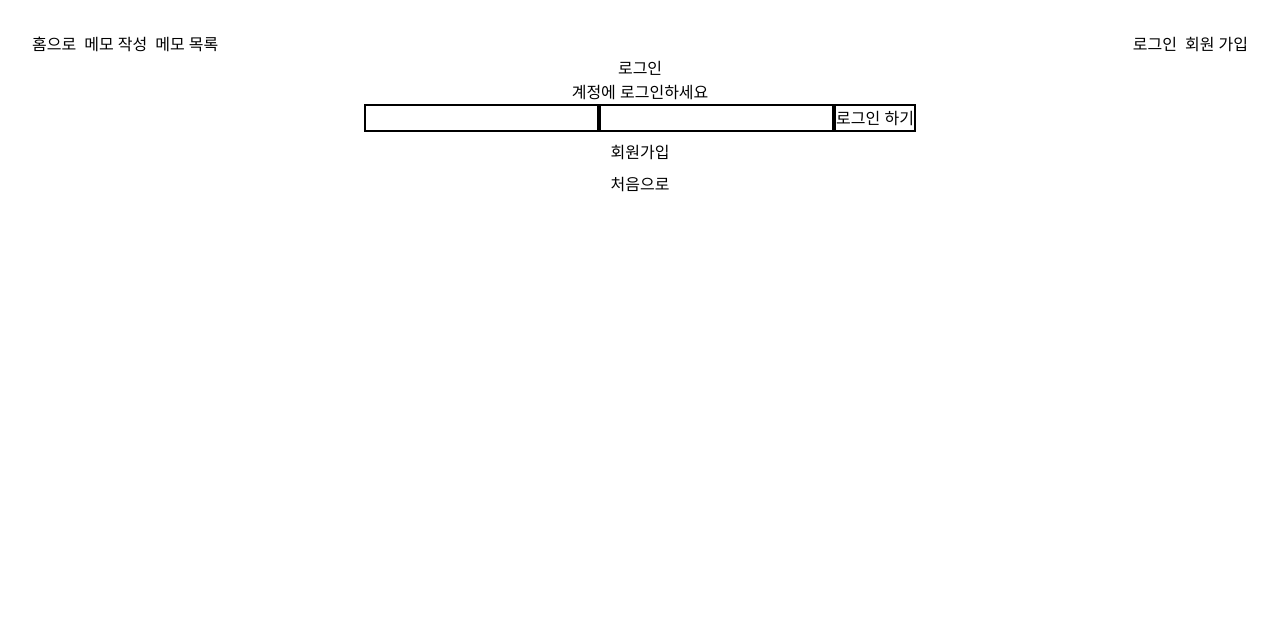
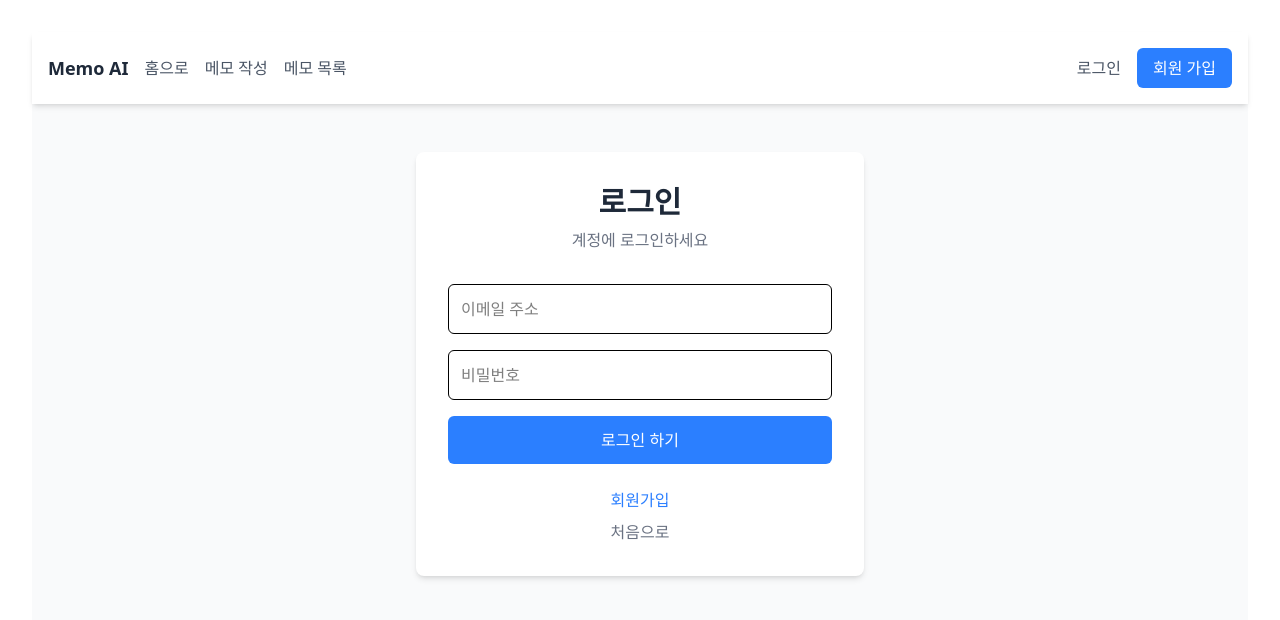
Before and after one commit to kablt-6362/practice-github, a React (Vite) app in the folder first-Project/react-project/: page /login in a window 1280 px wide. Shown: the top 620 px of the page. Built offline with nearby package versions, Linux system fonts and the light colour scheme; no server answers.

Commit message:
tailwind적용

```diff
--- a/first-Project/react-project/src/Layout/RootLayout.jsx
+++ b/first-Project/react-project/src/Layout/RootLayout.jsx
@@ -17,33 +17,67 @@ export default function RootLayout() {
   }
 
   return (
-    <div>
-      <div className="flex justify-between">
-        <div className="flex gap-2">
-          <Link to={PATHS.INDEX}>홈으로</Link>
-          <Link to={PATHS.MEMOCREAT}>메모 작성</Link>
-          <Link to={PATHS.MEMOTITLE}>메모 목록</Link>
+    <div className="bg-gray-50 min-h-screen">
+      <header className="bg-white shadow-md">
+        <div className="container mx-auto px-4 py-4 flex justify-between items-center">
+          <div className="flex gap-4 items-center">
+            <Link
+              to={PATHS.INDEX}
+              className="text-lg font-bold text-gray-800 hover:text-blue-600"
+            >
+              Memo AI
+            </Link>
+            <nav className="flex gap-4">
+              <Link
+                to={PATHS.INDEX}
+                className="text-gray-600 hover:text-gray-900"
+              >
+                홈으로
+              </Link>
+              <Link
+                to={PATHS.MEMOCREAT}
+                className="text-gray-600 hover:text-gray-900"
+              >
+                메모 작성
+              </Link>
+              <Link
+                to={PATHS.MEMOTITLE}
+                className="text-gray-600 hover:text-gray-900"
+              >
+                메모 목록
+              </Link>
+            </nav>
           </div>
-        <div className="flex gap-2">
+          <div className="flex gap-4 items-center">
             {token !== null ? (
               <button
-              onClick={() => {
-                handleLogout();
-              }}
+                onClick={handleLogout}
+                className="bg-red-500 text-white px-4 py-2 rounded-md hover:bg-red-600 transition-colors"
               >
                 로그아웃
               </button>
             ) : (
               <>
-              <Link to={PATHS.LOGIN}>로그인</Link>
-              <Link to={PATHS.SIGNUP}>회원 가입</Link>
+                <Link
+                  to={PATHS.LOGIN}
+                  className="text-gray-600 hover:text-gray-900"
+                >
+                  로그인
+                </Link>
+                <Link
+                  to={PATHS.SIGNUP}
+                  className="bg-blue-500 text-white px-4 py-2 rounded-md hover:bg-blue-600 transition-colors"
+                >
+                  회원 가입
+                </Link>
               </>
             )}
           </div>
         </div>
-      <div>
-        <Outlet></Outlet>
-      </div>
+      </header>
+      <main className="container mx-auto p-4">
+        <Outlet />
+      </main>
     </div>
   );
 }
--- a/first-Project/react-project/src/pasges/Home.jsx
+++ b/first-Project/react-project/src/pasges/Home.jsx
@@ -6,18 +6,34 @@ export default function Home() {
     "자연어로 할 일을 입력하면 AI가 자동으로 구조화된 메모로 변환해주는 지능형메모 관리 서비스입니다.";
 
   return (
-    <div>
-      <div id="header">
-        <h1>Memo AI</h1>
-        <h2>지능형 메모 관리</h2>
-        <p>{ptag}</p>
-        <div className="flex gap-2 justify-center">
-          <Link className="border-2 " to={PATHS.MEMOCREAT}>메모 작성하기</Link>
-          <Link className="border-2 " to={PATHS.MEMOTITLE}>메모 목록 보기</Link>
+    <div className="text-center p-8 bg-white rounded-lg shadow-md">
+      <header className="mb-8">
+        <h1 className="text-5xl font-bold text-gray-800 mb-2">Memo AI</h1>
+        <h2 className="text-2xl text-gray-600 mb-4">지능형 메모 관리</h2>
+        <p className="max-w-2xl mx-auto text-gray-500">{ptag}</p>
+        <div className="flex gap-4 justify-center mt-6">
+          <Link
+            className="bg-blue-500 text-white px-6 py-3 rounded-lg hover:bg-blue-600 transition-colors text-lg"
+            to={PATHS.MEMOCREAT}
+          >
+            메모 작성하기
+          </Link>
+          <Link
+            className="bg-gray-200 text-gray-800 px-6 py-3 rounded-lg hover:bg-gray-300 transition-colors text-lg"
+            to={PATHS.MEMOTITLE}
+          >
+            메모 목록 보기
+          </Link>
         </div>
-      </div>
-      <div id="body">주요 기능 설명</div>
-      <div id="footer">사용 방법</div>
+      </header>
+      <section id="body" className="my-12 p-8 bg-gray-50 rounded-lg">
+        <h3 className="text-3xl font-bold text-gray-800 mb-4">주요 기능 설명</h3>
+        <p className="text-gray-600">AI를 통해 당신의 생각을 정리하고, 중요한 일을 잊지 않도록 도와줍니다.</p>
+      </section>
+      <footer id="footer" className="p-8 bg-gray-800 text-white rounded-lg">
+        <h3 className="text-3xl font-bold mb-4">사용 방법</h3>
+        <p>메모 작성하기 버튼을 눌러 생각을 입력해보세요. AI가 나머지를 처리해줄 것입니다.</p>
+      </footer>
     </div>
   );
 }
--- a/first-Project/react-project/src/pasges/Login.jsx
+++ b/first-Project/react-project/src/pasges/Login.jsx
@@ -24,35 +24,48 @@ export default function Login() {
   }, [token]);
 
   return (
-    <div>
-      <div>
-        <p>로그인</p>
-        <p>계정에 로그인하세요</p>
-      </div>
-      <div className="flex flex-col  gap-2">
+    <div className="flex flex-col items-center justify-center p-8">
+      <div className="w-full max-w-md p-8 bg-white rounded-lg shadow-md">
+        <div className="text-center mb-8">
+          <p className="text-3xl font-bold text-gray-800">로그인</p>
+          <p className="text-gray-500 mt-2">계정에 로그인하세요</p>
+        </div>
         <form
+          className="flex flex-col gap-4"
           onSubmit={(e) => {
             handleSubmit(e);
           }}
         >
           <input
-            className="border-2"
+            className="p-3 border rounded-md focus:outline-none focus:ring-2 focus:ring-blue-500"
             onChange={(e) => {
               setEmail(e.target.value);
             }}
             type="email"
+            placeholder="이메일 주소"
           />
           <input
-            className="border-2"
+            className="p-3 border rounded-md focus:outline-none focus:ring-2 focus:ring-blue-500"
             onChange={(e) => {
               setPassword(e.target.value);
             }}
             type="password"
+            placeholder="비밀번호"
           />
-          <input className="border-2" type="submit" value="로그인 하기" />
+          <input
+            className="p-3 bg-blue-500 text-white rounded-md hover:bg-blue-600 cursor-pointer"
+            type="submit"
+            value="로그인 하기"
+          />
         </form>
-        <Link to={PATHS.SIGNUP}>회원가입</Link>
-        <Link to={PATHS.INDEX}>처음으로</Link>
+        <div className="mt-6 text-center flex flex-col gap-2">
+          <Link to={PATHS.SIGNUP} className="text-blue-500 hover:underline">
+            회원가입
+          </Link>
+          <Link to={PATHS.INDEX} className="text-gray-500 hover:underline">
+            처음으로
+          </Link>
+        </div>
       </div>
     </div>
   );
--- a/first-Project/react-project/src/pasges/MemoCreat.jsx
+++ b/first-Project/react-project/src/pasges/MemoCreat.jsx
@@ -55,19 +55,15 @@ export default function MemoCreat() {
   // []안에 token을 넣으면 token값이 변할때마다 해당 useEffect가 발동하므로 수정전과 같이 usenavigate가 발동하는 현상이 일어난다
 
   return (
-    <div>
+    <div className="h-[calc(100vh-150px)] flex flex-col bg-white rounded-lg shadow-md">
       {/* 메세지 리스트, chat폼, chat메세지 */}
-      <div>
-        <MessageList message={messages}></MessageList>
-      </div>
-      <div>
-        <ChatForm
-          prompt={prompt}
-          setprompt={setPrompt}
-          isloading={isloading}
-          onSubmit={handleSubmit}
-        ></ChatForm>
-      </div>
+      <MessageList message={messages} />
+      <ChatForm
+        prompt={prompt}
+        setprompt={setPrompt}
+        isloading={isloading}
+        onSubmit={handleSubmit}
+      />
     </div>
   );
 }
--- a/first-Project/react-project/src/pasges/MemoTitle.jsx
+++ b/first-Project/react-project/src/pasges/MemoTitle.jsx
@@ -4,11 +4,24 @@ import { useSelector } from "react-redux";
 export default function MemoTitle() {
   const memotitle = useSelector((state) => state.auth.memotitle);
   return (
-    <div>
-      MemoTitle:
-      {memotitle.map((ele) => {
-        return <li>{ele.content}</li>;
-      })}
+    <div className="p-8 bg-white rounded-lg shadow-md">
+      <h1 className="text-3xl font-bold text-gray-800 mb-6">메모 목록</h1>
+      {memotitle.length > 0 ? (
+        <ul className="space-y-4">
+          {memotitle.map((ele, index) => {
+            return (
+              <li
+                key={index}
+                className="p-4 border rounded-lg shadow-sm bg-gray-50"
+              >
+                {ele.content}
+              </li>
+            );
+          })}
+        </ul>
+      ) : (
+        <p className="text-gray-500">저장된 메모가 없습니다.</p>
+      )}
     </div>
   );
 }
--- a/first-Project/react-project/src/pasges/SignUp.jsx
+++ b/first-Project/react-project/src/pasges/SignUp.jsx
@@ -34,19 +34,20 @@ export default function SingUp() {
   }, [isSignup, dispath]);
 
   return (
-    <div>
-      <div>
-        <p>회원가입</p>
-        <p>새 계정을 만들어보세요</p>
-      </div>
-      <div className="flex flex-col  gap-2">
+    <div className="flex flex-col items-center justify-center p-8">
+      <div className="w-full max-w-md p-8 bg-white rounded-lg shadow-md">
+        <div className="text-center mb-8">
+          <p className="text-3xl font-bold text-gray-800">회원가입</p>
+          <p className="text-gray-500 mt-2">새 계정을 만들어보세요</p>
+        </div>
         <form
+          className="flex flex-col gap-4"
           onSubmit={(e) => {
             handlerSubmit(e);
           }}
         >
           <input
-            className="border-2"
+            className="p-3 border rounded-md focus:outline-none focus:ring-2 focus:ring-blue-500"
             onChange={(e) => {
               setEmail(e.target.value);
             }}
@@ -54,7 +55,7 @@ export default function SingUp() {
             placeholder="이메일 주소"
           />
           <input
-            className="border-2"
+            className="p-3 border rounded-md focus:outline-none focus:ring-2 focus:ring-blue-500"
             onChange={(e) => {
               setPassword(e.target.value);
             }}
@@ -62,17 +63,27 @@ export default function SingUp() {
             placeholder="비밀번호"
           />
           <input
-            className="border-2"
+            className="p-3 border rounded-md focus:outline-none focus:ring-2 focus:ring-blue-500"
             onChange={(e) => {
               setPassCheck(e.target.value);
             }}
             type="password"
             placeholder="비밀번호 확인"
           />
-          <input className="border-2" type="submit" value="회원가입 하기" />
+          <input
+            className="p-3 bg-blue-500 text-white rounded-md hover:bg-blue-600 cursor-pointer"
+            type="submit"
+            value="회원가입 하기"
+          />
         </form>
-        <Link to={PATHS.LOGIN}>로그인</Link>
-        <Link to={PATHS.INDEX}>처음으로</Link>
+        <div className="mt-6 text-center flex flex-col gap-2">
+          <Link to={PATHS.LOGIN} className="text-blue-500 hover:underline">
+            로그인
+          </Link>
+          <Link to={PATHS.INDEX} className="text-gray-500 hover:underline">
+            처음으로
+          </Link>
+        </div>
       </div>
     </div>
   );
```
Also changed, not shown: first-Project/react-project/src/components/ChatForm.jsx (+9 -5 lines), first-Project/react-project/src/components/ChatMessage.jsx (+11 -8 lines), first-Project/react-project/src/components/MessageList.jsx (+9 -10 lines). Lines whose indentation alone changed are shown as unchanged.
